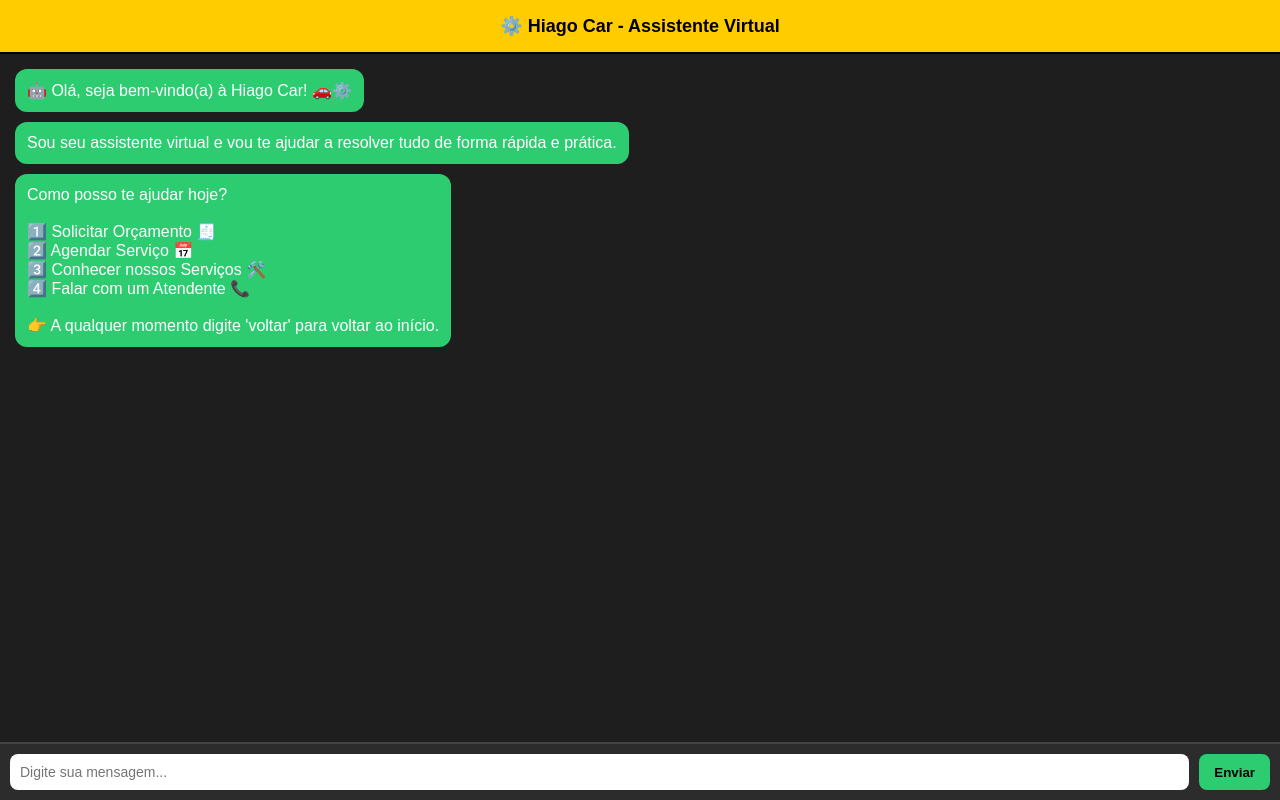
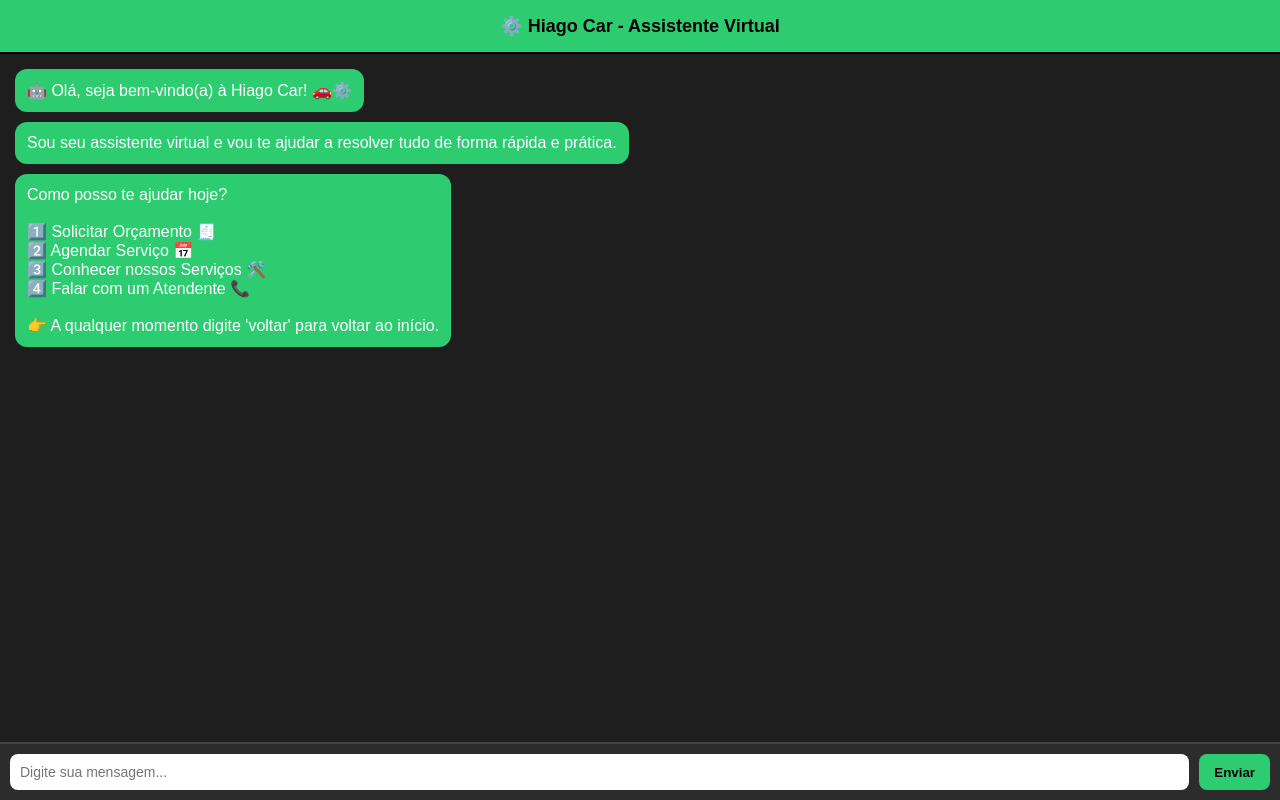
Before and after one commit to Maycomd75/Robohigocarnew, a plain HTML site: page index.html in a window 1280 px wide. Drawn offline with nearby package versions, Linux system fonts and the light colour scheme.

Commit message:
Update index.html

```diff
--- a/index.html
+++ b/index.html
@@ -6,7 +6,7 @@
 <script src="https://cdnjs.cloudflare.com/ajax/libs/jspdf/2.5.1/jspdf.umd.min.js"></script>
 <style>
   body { font-family: Arial; background: #1e1e1e; margin: 0; height: 100vh; display: flex; flex-direction: column; }
-  header { background: #ffcc00; color: #000; padding: 15px; text-align: center; font-weight: bold; font-size: 18px; border-bottom: 2px solid #000; }
+  header { background: #2ecc71; color: #000; padding: 15px; text-align: center; font-weight: bold; font-size: 18px; border-bottom: 2px solid #000; }
   #chat { flex: 1; padding: 15px; overflow-y: auto; display: flex; flex-direction: column; gap: 10px; }
   .bot, .user { max-width: 75%; padding: 12px; border-radius: 12px; animation: fadeIn 0.3s ease; white-space: pre-line; }
   .bot { background: #2ecc71; color: #fff; align-self: flex-start; }
```
